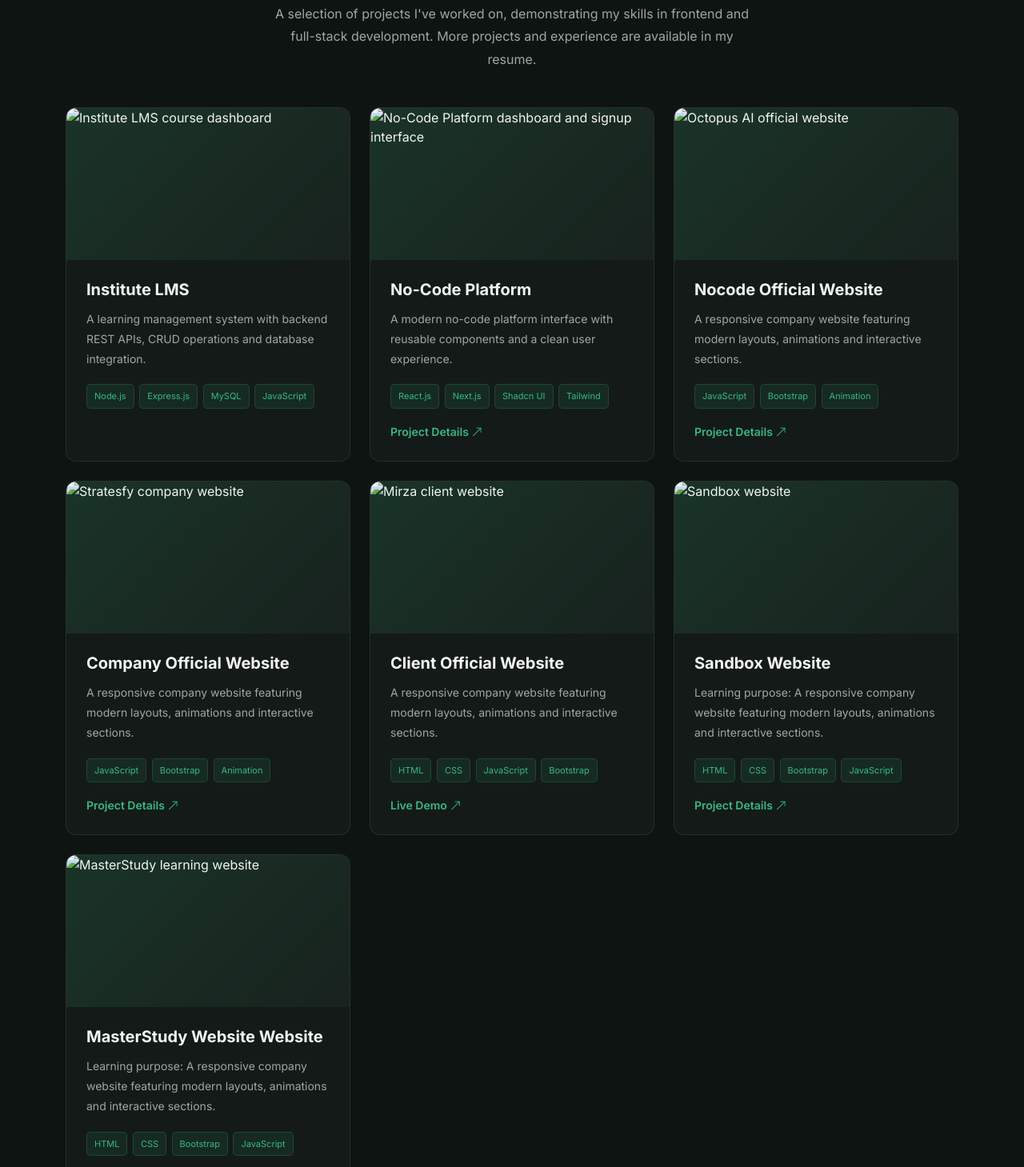
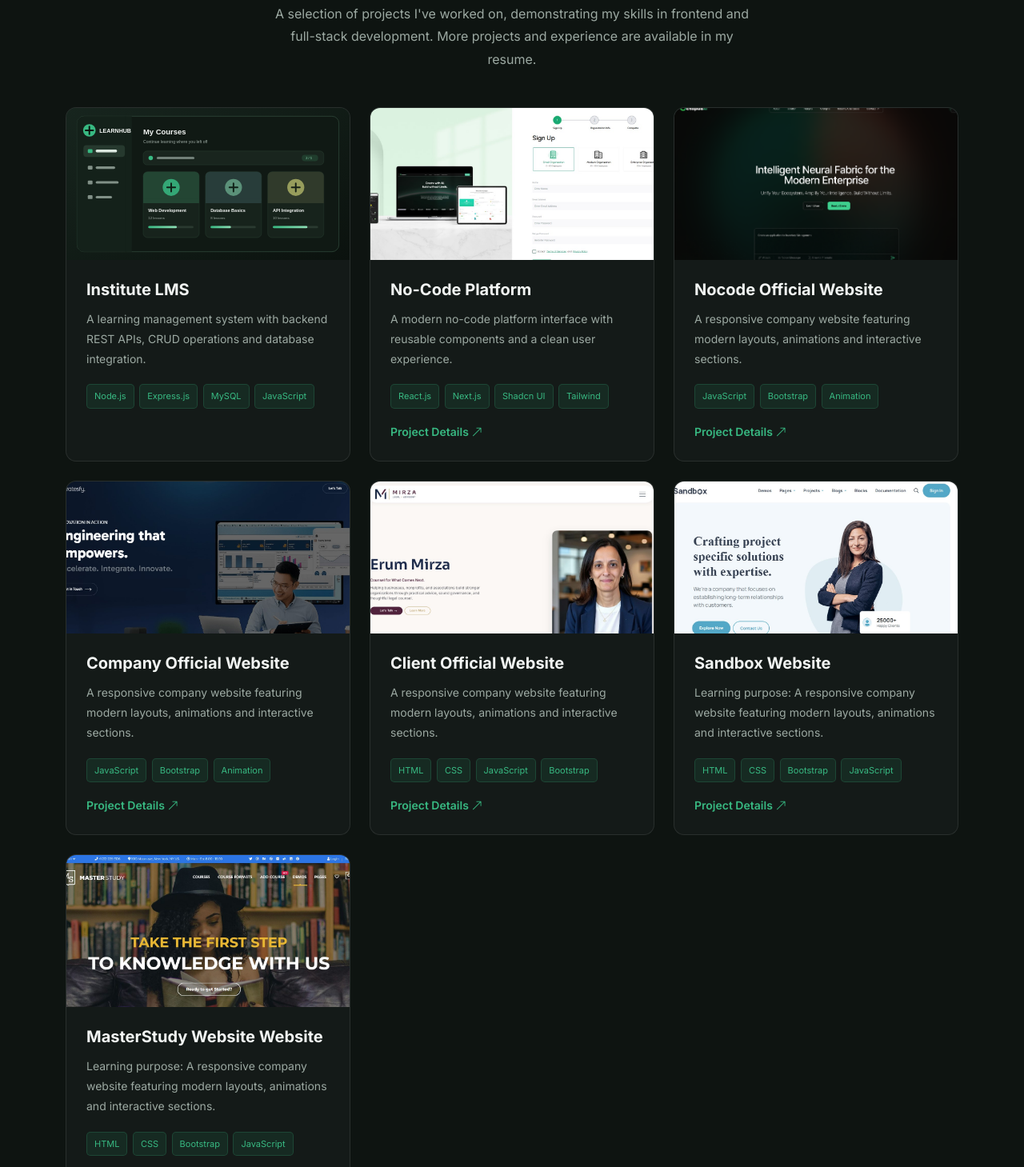
Before and after one commit to sana0314/SanaFatimaPortfolio, a plain HTML site: page index.html in a window 1280 px wide. Shown: the part 3405-4864 px from the top of the page at 80% size. Drawn offline with nearby package versions, Linux system fonts and the light colour scheme.

Commit message:
Update index.html

```diff
--- a/index.html
+++ b/index.html
@@ -285,7 +285,7 @@
       <div class="col-md-6 col-lg-4" data-aos="fade-up">
         <div class="project-card">
           <div class="project-image">
-            <img src="assets/images/institute-lms.svg" alt="Institute LMS course dashboard" loading="lazy">
+            <img src="institute-lms.svg" alt="Institute LMS course dashboard" loading="lazy">
           </div>
           <div class="project-content">
             <h5>Institute LMS</h5>
@@ -302,7 +302,7 @@
       <div class="col-md-6 col-lg-4" data-aos="fade-up" data-aos-delay="100">
         <div class="project-card">
           <div class="project-image">
-            <img src="assets/images/octopus-nocode.jpg" alt="No-Code Platform dashboard and signup interface" loading="lazy">
+            <img src="octopus-nocode.jpg" alt="No-Code Platform dashboard and signup interface" loading="lazy">
           </div>
           <div class="project-content">
             <h5>No-Code Platform</h5>
@@ -319,7 +319,7 @@
       <div class="col-md-6 col-lg-4" data-aos="fade-up" data-aos-delay="200">
         <div class="project-card">
           <div class="project-image">
-            <img src="assets/images/octopus-website.png" alt="Octopus AI official website" loading="lazy">
+            <img src="octopus-website.png" alt="Octopus AI official website" loading="lazy">
           </div>
           <div class="project-content">
             <h5>Nocode Official Website</h5>
@@ -335,7 +335,7 @@
       <div class="col-md-6 col-lg-4" data-aos="fade-up">
         <div class="project-card">
           <div class="project-image">
-            <img src="assets/images/stratesft-website.jpg" alt="Stratesfy company website" loading="lazy">
+            <img src="stratesft-website.jpg" alt="Stratesfy company website" loading="lazy">
           </div>
           <div class="project-content">
             <h5>Company Official Website</h5>
@@ -351,7 +351,7 @@
       <div class="col-md-6 col-lg-4" data-aos="fade-up" data-aos-delay="100">
         <div class="project-card">
           <div class="project-image">
-            <img src="assets/images/personal-website.jpg" alt="Mirza client website" loading="lazy">
+            <img src="personal-website.jpg" alt="Mirza client website" loading="lazy">
           </div>
           <div class="project-content">
             <h5>Client Official Website</h5>
@@ -360,7 +360,7 @@
             <span class="tech-tag">CSS</span>
             <span class="tech-tag">JavaScript</span>
             <span class="tech-tag">Bootstrap</span>
-            <a href="https://mirzapllc.stratesfy.com/" target="_blank" class="project-link">Live Demo <i class="bi bi-arrow-up-right"></i></a>
+            <a href="https://mirzapllc.stratesfy.com/" target="_blank" class="project-link">Project Details <i class="bi bi-arrow-up-right"></i></a>
           </div>
         </div>
       </div>
@@ -368,7 +368,7 @@
       <div class="col-md-6 col-lg-4" data-aos="fade-up" data-aos-delay="200">
         <div class="project-card">
           <div class="project-image">
-            <img src="assets/images/sandbox.jpg" alt="Sandbox website" loading="lazy">
+            <img src="sandbox.jpg" alt="Sandbox website" loading="lazy">
           </div>
           <div class="project-content">
             <h5>Sandbox Website </h5>
@@ -387,7 +387,7 @@
        <div class="col-md-6 col-lg-4" data-aos="fade-up" data-aos-delay="200">
         <div class="project-card">
           <div class="project-image">
-            <img src="assets/images/MasterStudy.jpg" alt="MasterStudy learning website" loading="lazy">
+            <img src="MasterStudy.jpg" alt="MasterStudy learning website" loading="lazy">
           </div>
           <div class="project-content">
             <h5>MasterStudy Website Website </h5>
```
